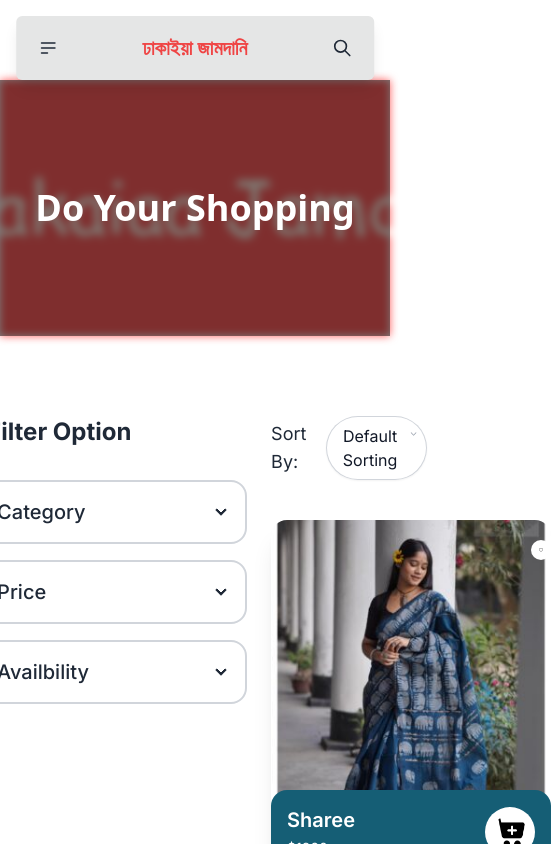
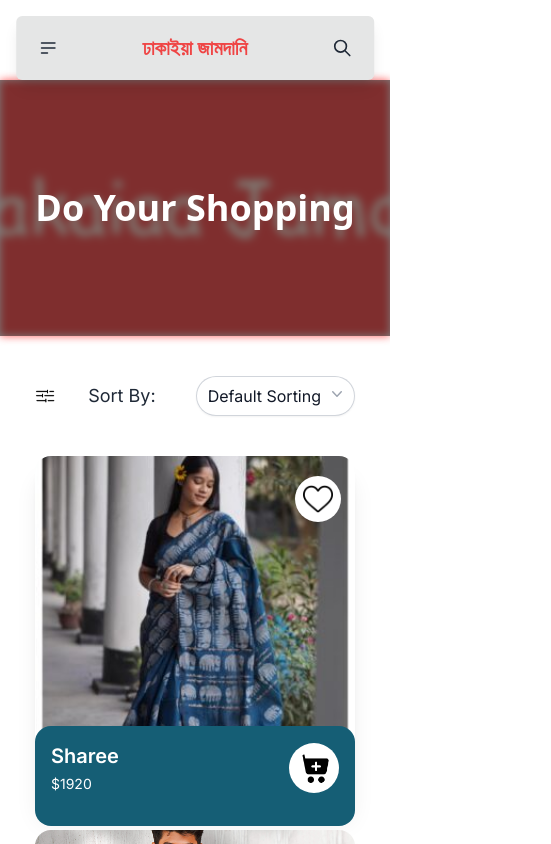
Before and after one commit to AsifShawon/dhakaiaa-jamdani, a Next.js app: page /Shop in a window 390 px wide. Shown: the top 844 px of the page, 551 px wide, since content can reach past the window. Built offline with nearby package versions, Linux system fonts and the light colour scheme.

Commit message:
responsive filter section

```diff
--- a/src/app/Shop/layout.tsx
+++ b/src/app/Shop/layout.tsx
@@ -18,9 +18,11 @@ const layout = ({ children }: { children: React.ReactNode }) => {
                     <h1 className="text-4xl font-sans font-bold">Do Your Shopping</h1>
                 </div>
             </div>
-            <div className="min-h-[300px] flex justify-center p-10 pt-20">
-                <LeftBar />
-                <div className='grid pl-10'>
+            <div className="min-h-[300px] flex justify-center p-5 pt-10">
+                <div className='lg:block hidden'>
+                    <LeftBar />
+                </div>
+                <div className='grid lg:pl-10'>
                     <TopBar />
                     {children}
                 </div>
--- a/src/app/components/ShopPage/TopBar.tsx
+++ b/src/app/components/ShopPage/TopBar.tsx
@@ -1,15 +1,35 @@
 "use client";
+import Image from "next/image";
 import React, { useState } from "react";
+import LeftBar from "./LeftBar";
 
 const TopBar = () => {
   const [isOpen, setIsOpen] = useState(false);
   const [sortOption, setSortOption] = useState("Default Sorting");
 
   return (
-    <div className="flex items-center">
-      <p></p>
-      <p className="text-lg">Sort By: </p>
-      <div className="relative inline-block text-left pl-5">
+    <div className="flex items-center justify-between">
+      <div className='lg:hidden'>
+        <div className="drawer">
+          <input id="my-drawer" type="checkbox" className="drawer-toggle" />
+          <div className="drawer-content">
+            <label htmlFor="my-drawer"><Image
+              src="/images/filter.png"
+              width={20}
+              height={20}
+              alt="Filter"
+            /></label>
+          </div>
+          <div className="drawer-side z-10">
+            <label htmlFor="my-drawer" aria-label="close sidebar" className="drawer-overlay"></label>
+            <ul className="menu bg-base-200 text-base-content min-h-full w-80 p-2 pr-10 pt-24">
+              <LeftBar />
+            </ul>
+          </div>
+        </div>
+      </div>
+      <div className="relative text-left pl-5 flex items-center">
+      <p className="text-lg pr-10">Sort By: </p>
         <div>
           <button
             type="button"
```
Also changed, not shown: public/images/filter.png (added).
